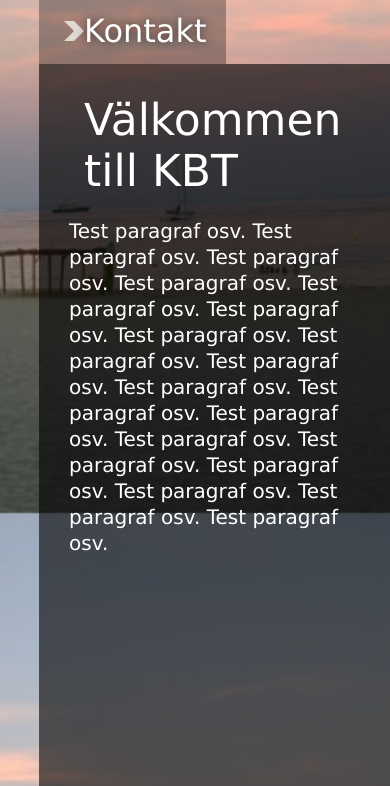
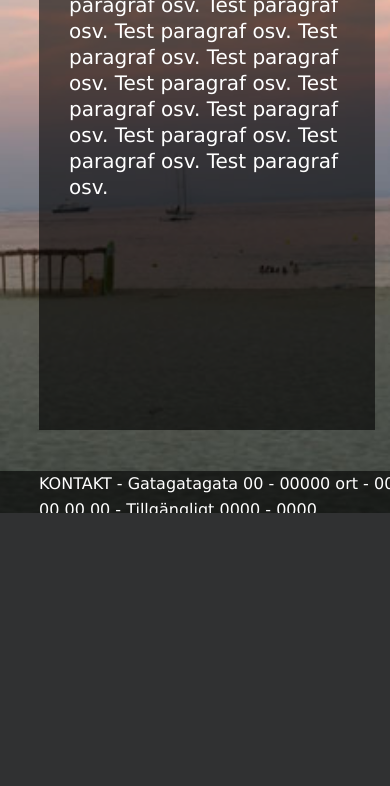
Before and after one commit to Stickheadz32/stickheadz32.github.io, a PHP site: page /kbt/ in a window 390 px wide; the page is wider, and only the part inside the window is pictured. Shown: the part 331-1117 px from the top of that part. After the commit the page ends 844 px from the top of that part, so only its background shows below. Run offline with PHP 8.4, Linux system fonts and the light colour scheme.

Commit message:
responsive almos fiixed

```diff
--- a/kbt/index.html
+++ b/kbt/index.html
@@ -22,6 +22,7 @@
 <p>Test paragraf osv. Test paragraf osv. Test paragraf osv. Test paragraf osv. Test paragraf osv. Test paragraf osv. Test paragraf osv. Test paragraf osv. Test paragraf osv. Test paragraf osv. Test paragraf osv. Test paragraf osv. Test paragraf osv. Test paragraf osv. Test paragraf osv. Test paragraf osv. Test paragraf osv. Test paragraf osv. </p>
 </div>
 <footer>
+<p>KONTAKT - Gatagatagata 00 - 00000 ort - 000-00 00 00 - Tillgängligt 0000 - 0000</p>
 </footer>
 <div id="welcome">
 <h1>Välkommen till KBT</h1>
--- a/kbt/kbt.css
+++ b/kbt/kbt.css
@@ -2,30 +2,47 @@
 *{
 	font-family:Verdana,"Geneva",sans-serif;
 }
-@media screen and (max-aspect-ratio:3/2){
+#beach0{background-image:url("img/beach_4K.jpg");}
+#beach1{background-image:url("img/beach_2K.jpg");}
+#beach2{background-image:url("img/beach_1080p.jpg");}
+#beach3{background-image:url("img/beach_720p.jpg");}
+#beach4{background-image:url("img/beach_480p.jpg");}
+
+#coast0{background-image:url("img/coastline_4K.jpg");}
+#coast1{background-image:url("img/coastline_2K.jpg");}
+#coast2{background-image:url("img/coastline_1080p.jpg");}
+#coast3{background-image:url("img/coastline_720p.jpg");}
+#coast4{background-image:url("img/coastline_480p.jpg");}
+
+#stone0{background-image:url("img/stone_4K.jpg");}
+#stone1{background-image:url("img/stone_2K.jpg");}
+#stone2{background-image:url("img/stone_1080p.jpg");}
+#stone3{background-image:url("img/stone_720p.jpg");}
+#stone4{background-image:url("img/stone_480p.jpg");}
+@media screen, (max-aspect-ratio:1/1) and (max-width:768px){
 	h1{
 		margin:0 10px;
 		padding:10px 15px;
-		font-size:44px;
+		font-size:25px;
 		font-weight:400;
 	}
 	h2{
 		margin:0 10px;
 		padding:5px 10px;
-		font-size:20px;
+		font-size:18px;
 		line-height:26px;
 	}
 	p{
 		margin:0 10px;
 		padding:12px 0;
-		font-size:20px;
-		line-height:26px;
+		font-size:15px;
+		line-height:22px;
 	}
 	li{
 		margin:0 10px;
 		padding:12px 0;
-		font-size:20px;
-		line-height:26px;
+		font-size:12px;
+		line-height:18px;
 	}
 	html{
 	background:#FFF fixed center no-repeat;
@@ -48,18 +65,31 @@
 	.menu{
 		color:#FFF;
 		display:block;
+		position:fixed;
+		top:0;
 		margin:0;
 		padding:0;
+		overflow-y: auto;
 	}
-	.menu li{
-	display:inline-block;
-	font-size:200%;
-	margin:0;
-	padding:0;
+	.menu:before{
+		content:"";
+		background:url("img/arrow-left.svg") 25px rgba(0,0,0,.6) no-repeat;
+		position:fixed;
+		display:block;
+		top:0;
+		left:0;
+		width:100px;
+		height:100px;
+	}
+	.menu:hover ~ .menu:before{
+		background:url("img/arrow-left.svg") 25px #000 no-repeat;
+	}
+	.menu:hover a{
+		width:auto;
 	}
 	.menu a{
 	color:#FFF;
-	background:url("img/arrow-right.svg") 25px rgba(0,0,0,.3) no-repeat;
+	background:url("img/arrow-right.svg") 25px #000 no-repeat;
 	text-shadow: 0 0 10px rgba(0,0,0,.6);
 	text-decoration:none;
 	text-indent:25px;
@@ -68,26 +98,50 @@
 	display:block;
 	transition:ease-in-out .3s background;
 	}
-	.menu #menuSelected{
-		padding:20px;
-		background-color:rgba(0,0,0,.6);
-		margin:0 10px 0 0;
-	}
-	.menu #menuSelected:before{
-		background:none !important;
-		width:0;
-	}
 	.menu a:hover{
 	background-color:rgba(0,0,0,.45);
 	box-shadow:inset 0 -10px 20px -10px rgba(255,255,255,.1);
 	transition:ease-in-out .3s;
 	}
+	.menu li{
+	position:relative;
+	display:none;
+	font-size:200%;
+	margin:0;
+	display:none;
+	}
+	.menu:hover li{
+		display:block;
+	}
 	.menu li:before{
+		content:"";
 	width:20px:height:20px;
-	background-image:url("img/svg/arrow.svg");
+	background-image:url("img/svg/arrow-right.svg");
+	}
+	.menu #menuSelected{
+		padding:20px;
+		background-color:rgba(0,0,0,.6);
+		margin:0 10px 0 0;
+		width:0;
+	}
+	.menu #menuSelected:before{
+		content:"";
+		background:none !important;
+		width:0;
+	}
+	.content{
+	color:#FFF;
+	background:rgba(0,0,0,.6);
+	margin:0;
+	padding:20px;
+	display:block;
+	overflow-y:scroll;
+	overflow-x:auto;
+	height:100%;
+	width:auto;
 	}
 }
-@media screen, (min-aspect-ratio:3/2) and (max-aspect-ratio:21/9){
+@media screen, (min-width:769px), (min-aspect-ratio:1/1) and (max-aspect-ratio:21/9){
 	h1{
 		margin:0 10px;
 		padding:10px 15px;
@@ -211,7 +247,7 @@
 	overflow-y:scroll;
 	overflow-x:auto;
 	height:100%;
-	width:100%;
+	width:95%;
 	}
 	#welcome{
 		position:absolute;
@@ -366,6 +385,23 @@
 		font-size:72px;
 	}
 }
+footer{
+	display: block;
+	position:fixed;
+	left:0;
+	top:95%;
+	height:5%;
+	width:100%;
+	margin:0;
+	padding:0 10%;
+	background:rgba(0,0,0,.6);
+	color:#FFF;
+}
+footer p{
+	padding:0;
+	margin:auto 0;
+	font-size: 100%;
+}
 @keyframes welcome{
 	0%{
 		background:rgba(0,0,0,1);
```
Also changed, not shown: other parts of kbt/kbt.css (+6 -41 lines), 1 other file.
